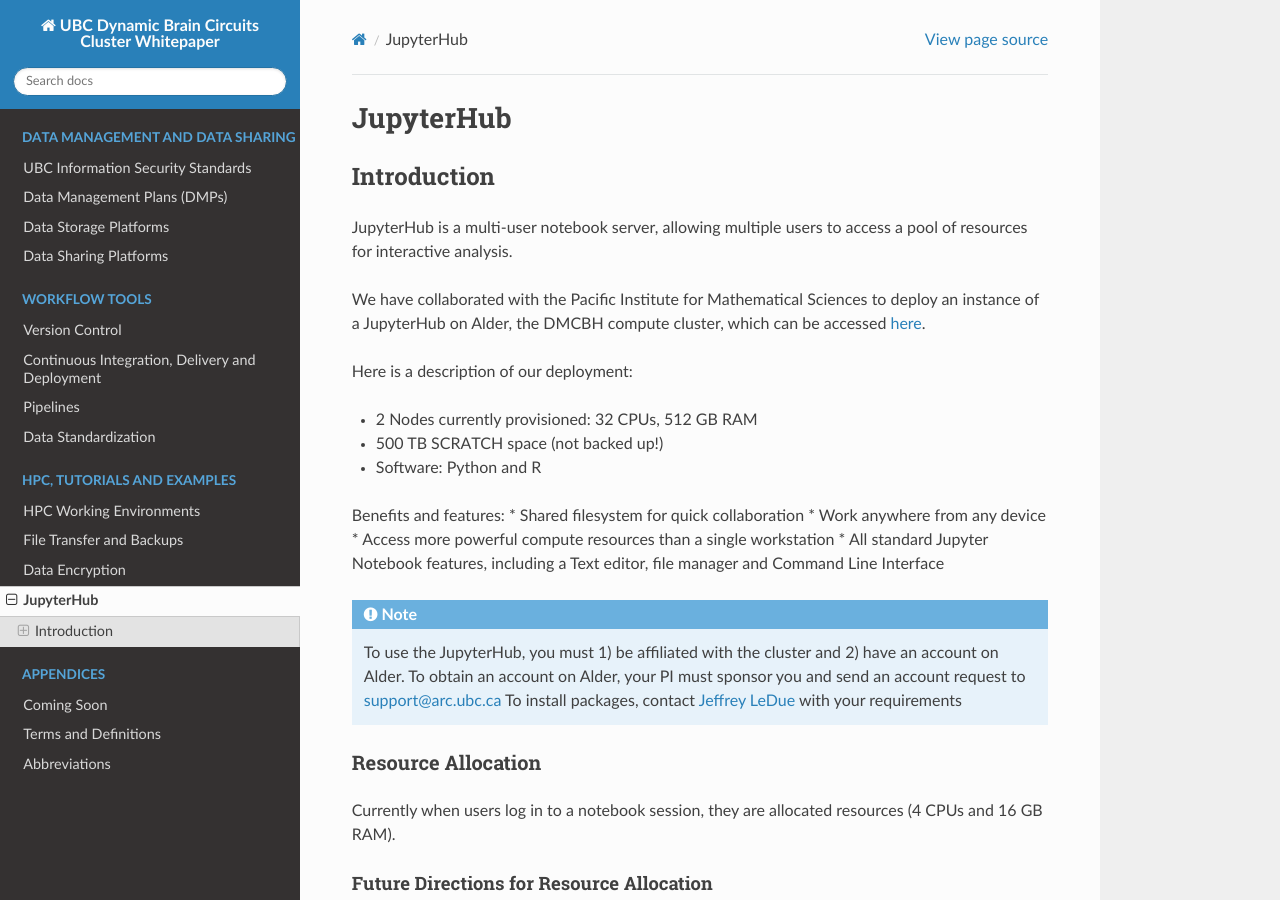
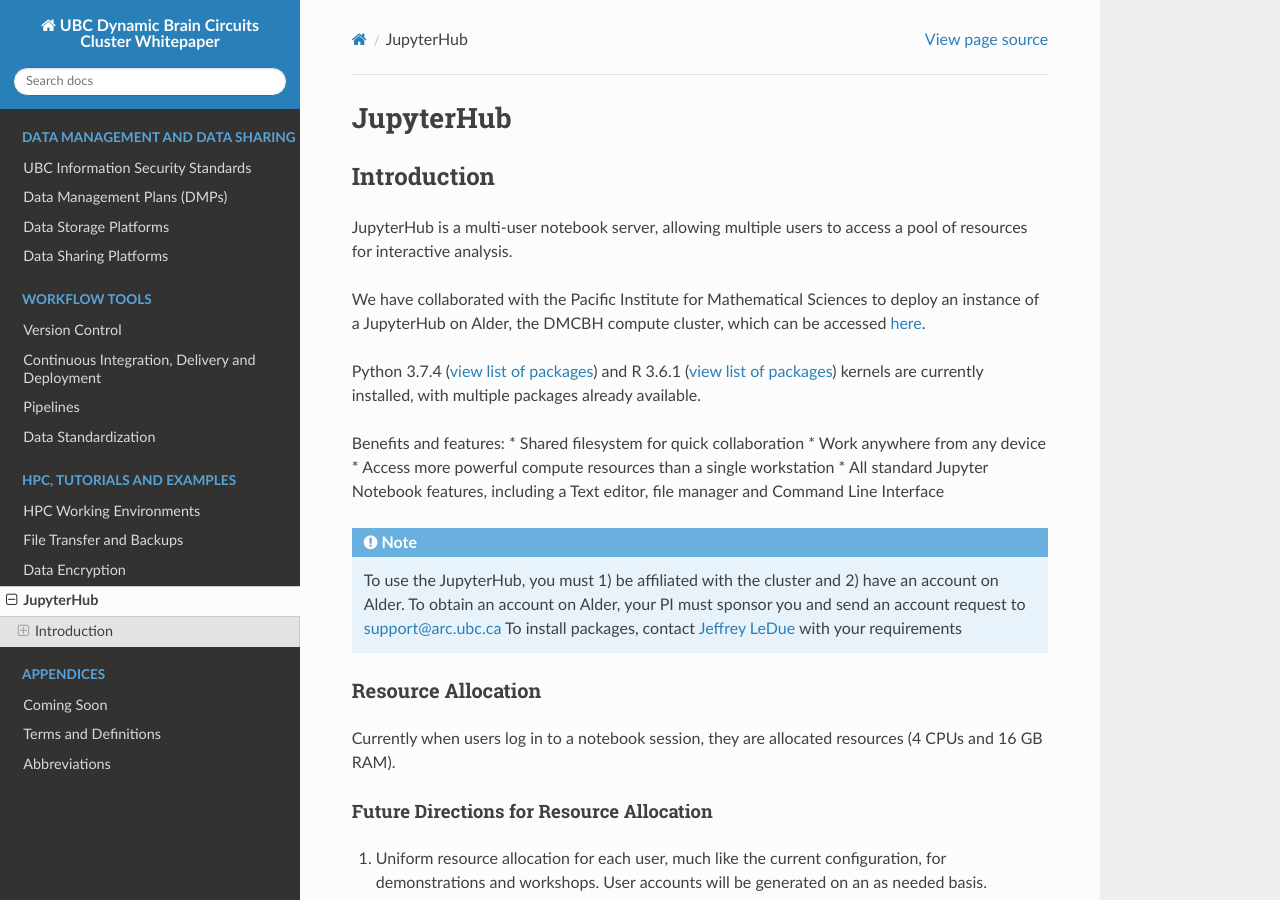
Before and after one commit to ubcbraincircuits/whitepaper, a Sphinx documentation site: the page built from source/jupyterhub/index.rst, in a window 1280 px wide and 900 px high. Built offline with Sphinx 7.4.7 and the Read the Docs theme 2.0.0, drawn with Linux system fonts in a browser that asks for light colours; pages that are not in the unit, such as notebooks, are missing from menus.

Commit message:
Update with links to package lists

```diff
--- a/source/jupyterhub/index.rst
+++ b/source/jupyterhub/index.rst
@@ -8,11 +8,7 @@
 
 We have collaborated with the Pacific Institute for Mathematical Sciences to deploy an instance of a JupyterHub on Alder, the DMCBH compute cluster, which can be accessed `here <jupyter.alder.arc.ubc.ca>`_.
 
-Here is a description of our deployment:
-
-* 2 Nodes currently provisioned: 32 CPUs, 512 GB RAM
-* 500 TB SCRATCH space (not backed up!)
-* Software: Python and R
+Python 3.7.4 (`view list of packages <"https://github.com/ubcbraincircuits/whitepaper/blob/master/source/jupyterhub/python_packages.txt">`_) and R 3.6.1 (`view list of packages <"https://github.com/ubcbraincircuits/whitepaper/blob/master/source/jupyterhub/r_packages.txt">`_) kernels are currently installed, with multiple packages already available.
 
 Benefits and features:
 * Shared filesystem for quick collaboration
```
